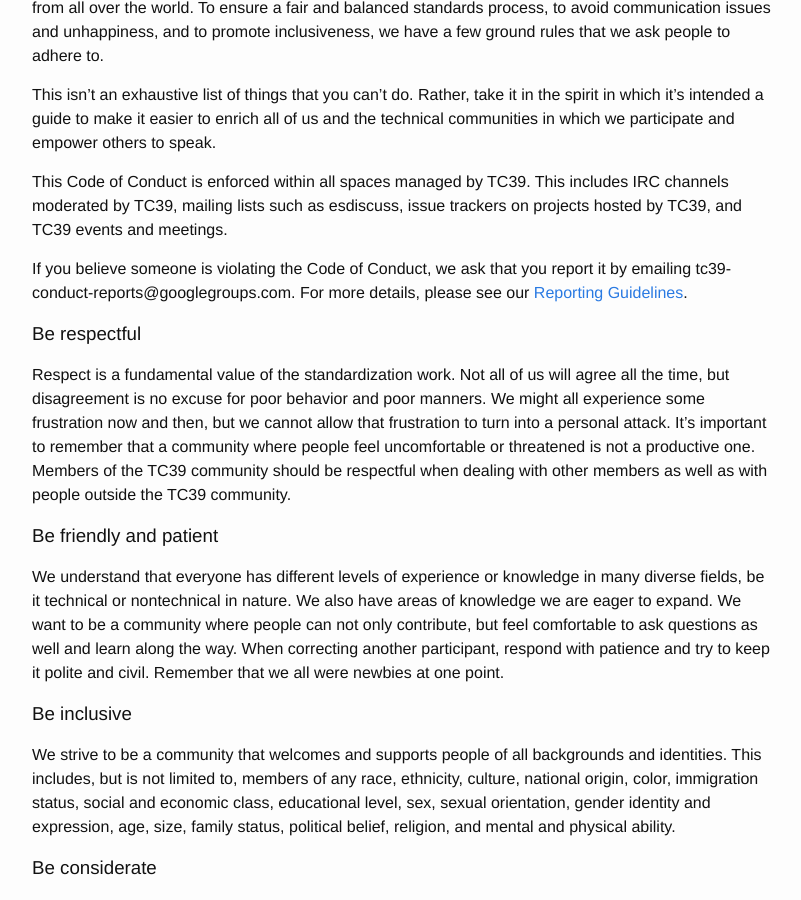
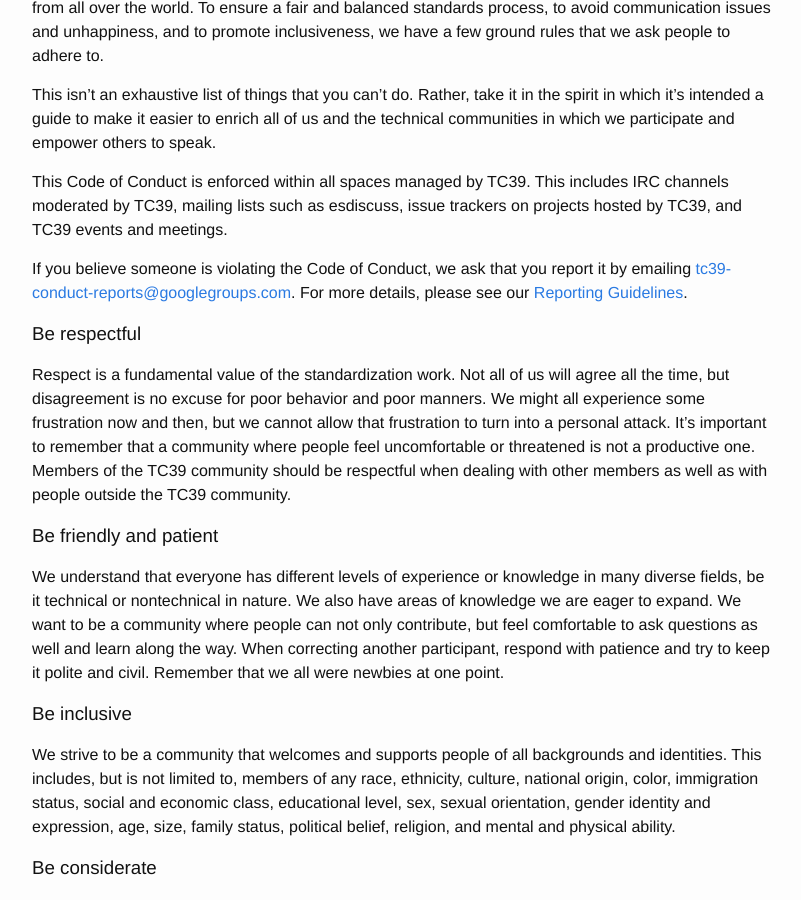
Before and after one commit to tc39/code-of-conduct, a Jekyll site: the page built from index.md, in a window 1280 px wide and 900 px high, scrolled down 794 px. Shown: the whole window, without its empty margins (238-1039 px from the left). Built offline with Jekyll 4.4.1, drawn with Linux system fonts in a browser that asks for light colours; part of the change alters nothing that is shown.

```diff
--- a/index.md
+++ b/index.md
@@ -29,7 +29,7 @@ This isn’t an exhaustive list of things that you can’t do. Rather, take it i
 
 This Code of Conduct is enforced within all spaces managed by TC39. This includes IRC channels moderated by TC39, mailing lists such as esdiscuss, issue trackers on projects hosted by TC39, and TC39 events and meetings.
 
-If you believe someone is violating the Code of Conduct, we ask that you report it by emailing tc39-conduct-reports@googlegroups.com. For more details, please see our [Reporting Guidelines][].
+If you believe someone is violating the Code of Conduct, we ask that you report it by emailing [tc39-conduct-reports@googlegroups.com][tc39-conduct]. For more details, please see our [Reporting Guidelines][].
 
 ### Be respectful
 
@@ -70,7 +70,7 @@ Disagreements, both social and technical, happen all the time. It is important t
 
 If you have questions, please see the [FAQ][]. If that doesn't answer your questions, feel free to [email us][tc39-conduct].
 
-[tc39-conduct]: mailto:tc39-conduct@ecma-international.com
+[tc39-conduct]: mailto:tc39-conduct-reports@googlegroups.com
 [Reporting Guidelines]: /code-of-conduct-proposal/reporting
 [Speak Up! project]: http://speakup.io/coc.html
 [Django Project]: https://www.djangoproject.com/conduct/
```
